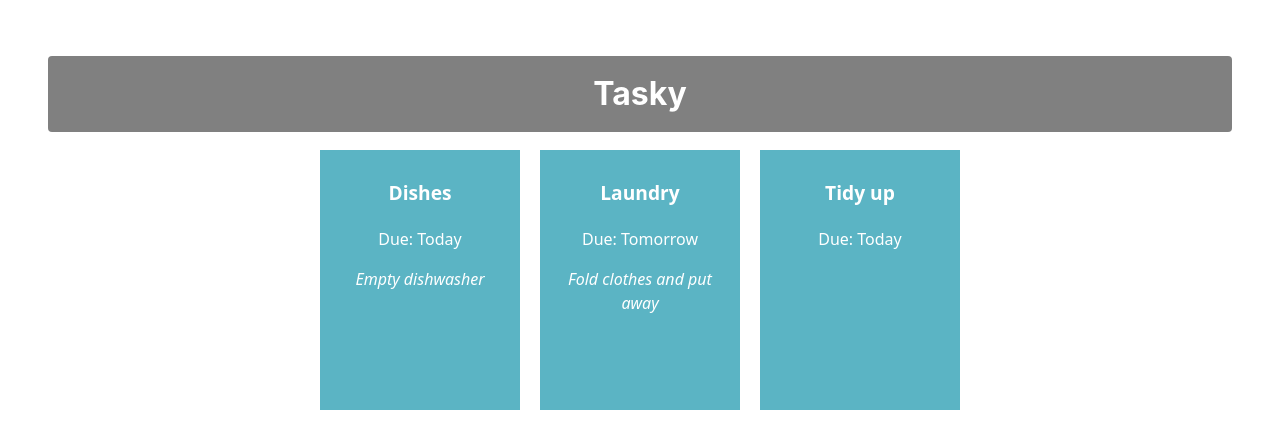
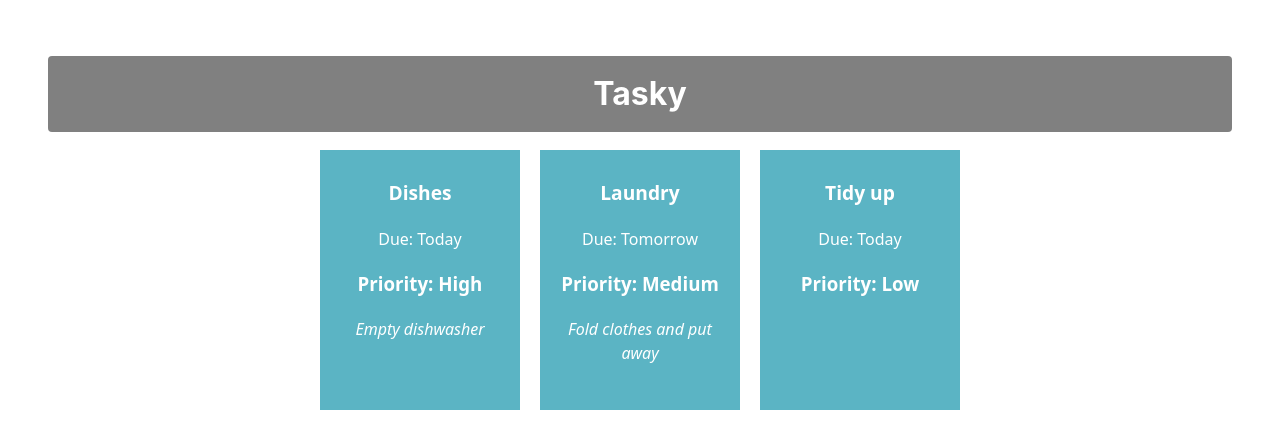
Before and after one commit to gamedina04/react-basics-labs, a React (Vite) app in the folder tasky/: page / in a window 1280 px wide. Shown: the top 448 px of the page. Built offline with nearby package versions, Linux system fonts and the light colour scheme.

Commit message:
Tasky Lab 2a - Exercise done

```diff
--- a/tasky/src/App.css
+++ b/tasky/src/App.css
@@ -44,3 +44,8 @@
 .description {
   font-style:italic;
 }
+
+.priority {
+  font-weight: bold;
+  color: red;
+}
--- a/tasky/src/App.jsx
+++ b/tasky/src/App.jsx
@@ -6,9 +6,9 @@
 function App() {
   const [ taskState, setTaskState ] = useState({
     tasks: [
-      { id: 1, title:"Dishes", description: "Empty dishwasher", deadline: "Today" },
-      { id: 2, title: "Laundry", description: "Fold clothes and put away", deadline: "Tomorrow" },
-      { id: 3, title: "Tidy up", deadline: "Today" }
+      { id: 1, title:"Dishes", description: "Empty dishwasher", deadline: "Today", priority: "High" },
+      { id: 2, title: "Laundry", description: "Fold clothes and put away", deadline: "Tomorrow", priority: "Medium" },
+      { id: 3, title: "Tidy up", deadline: "Today", priority: "Low" }
     ]
   });
   return (
@@ -20,6 +20,7 @@
       description={task.description}
       deadline={task.deadline}
       key={task.id}
+      priority={task.priority}
     />
   ))}
     </div>
--- a/tasky/src/components/Task.jsx
+++ b/tasky/src/components/Task.jsx
@@ -4,6 +4,7 @@
         <div className="card">
             <p className="title">{props.title}</p>
             <p>Due: {props.deadline}</p>
+            <h3>Priority: {props.priority}</h3>
             <p className="description">{props.description}</p>
         </div>
     )
```
